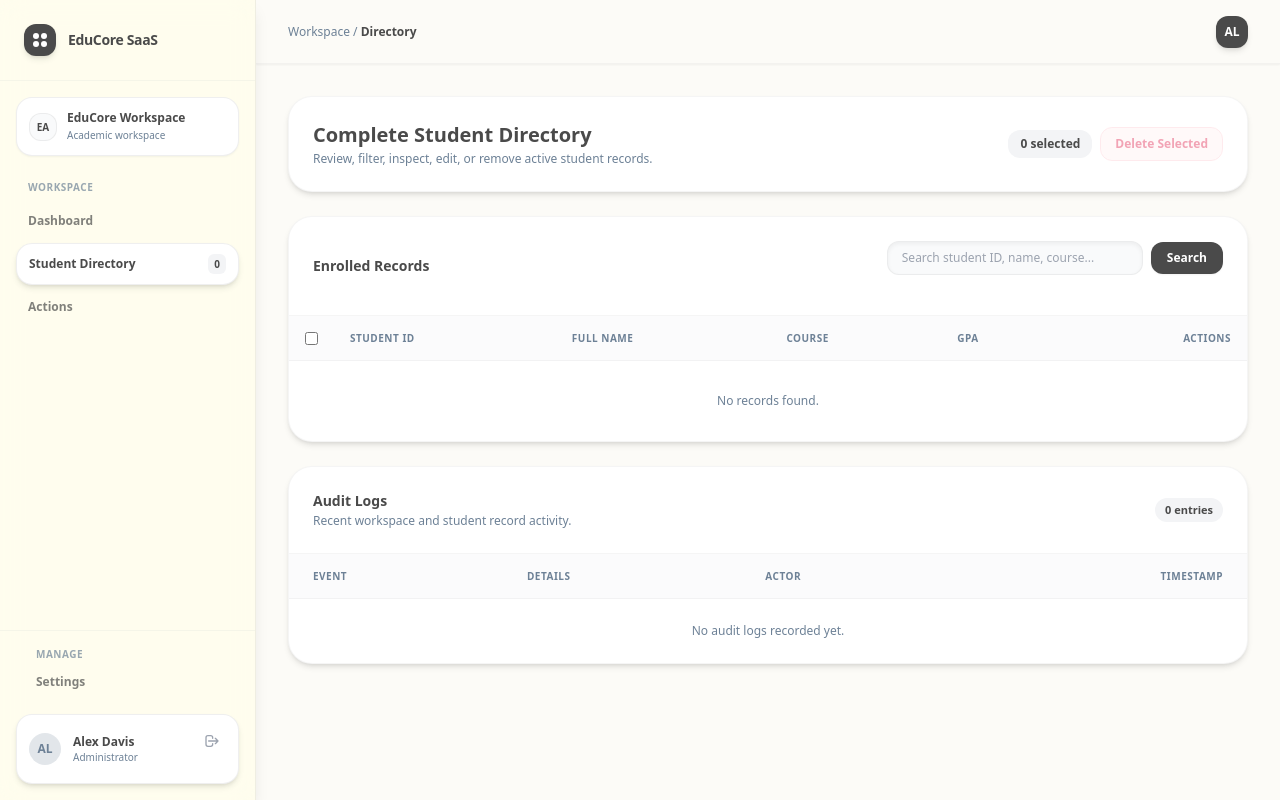
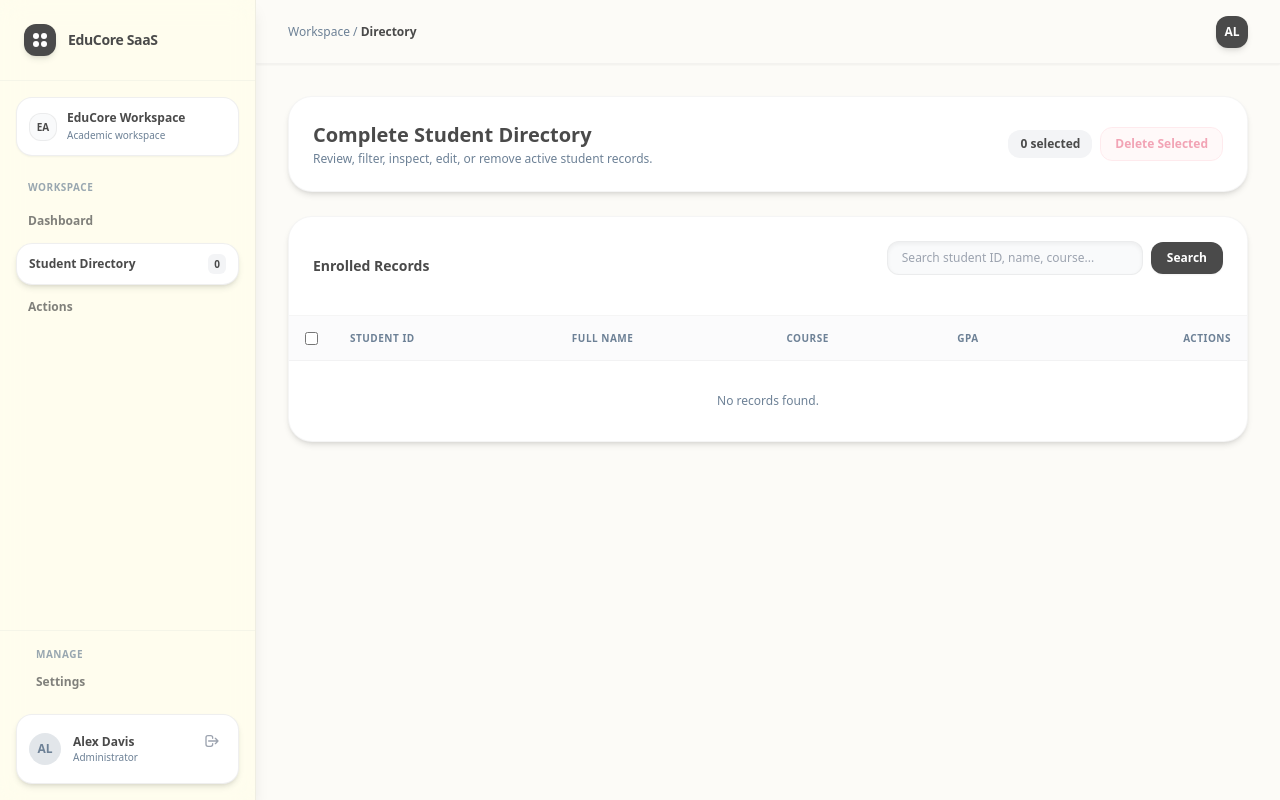
Before and after one commit to georgealmadrones-del/DSA_System, a Laravel app: template resources/views/students/directory.blade.php in a window 1280 px wide. Run offline with Laravel 12, Linux system fonts and the light colour scheme; the template is opened without the code that fills it, so the values that code supplies are empty; parts of the project's set-up code (start-up, migrations or seed data) failed here and were passed over; some libraries are stand-ins or nearby versions.

Commit message:
Remove audit logs section from directory view

```diff
--- a/resources/views/students/directory.blade.php
+++ b/resources/views/students/directory.blade.php
@@ -24,7 +24,6 @@
     @php
         $gpaScale = number_format((float) ($settings['gpa_scale'] ?? 3.00), 2);
         $minGpaLabel = !empty($settings['data_integrity']) ? '1.00' : '0.00';
-        $auditEntries = isset($logs) ? collect($logs) : collect();
     @endphp
 
     <!-- Fixed Left Sidebar Navigation -->
@@ -203,45 +202,6 @@
                             @empty
                                 <tr>
                                     <td colspan="6" class="py-8 text-center text-slateblue">No records found.</td>
-                                </tr>
-                            @endforelse
-                        </tbody>
-                    </table>
-                </div>
-            </div>
-
-            <!-- Functional Audit Logs Section -->
-            <div class="bg-white rounded-3xl border border-coolgrey/20 shadow-md overflow-hidden">
-                <div class="p-6 border-b border-coolgrey/20 flex items-center justify-between">
-                    <div>
-                        <h2 class="text-sm font-bold text-charcoal">Audit Logs</h2>
-                        <p class="text-xs text-slateblue mt-0.5">Recent workspace and student record activity.</p>
-                    </div>
-                    <span class="px-2.5 py-1 bg-gray-100 text-charcoal rounded-xl text-[11px] font-bold">{{ $auditEntries->count() }} entries</span>
-                </div>
-                <div class="overflow-x-auto">
-                    <table class="w-full text-left border-collapse text-xs">
-                        <thead>
-                            <tr class="bg-gray-50/70 border-b border-coolgrey/20 text-[10px] font-bold text-slateblue uppercase tracking-wider">
-                                <th class="py-3.5 px-6">Event</th>
-                                <th class="py-3.5 px-6">Details</th>
-                                <th class="py-3.5 px-6">Actor</th>
-                                <th class="py-3.5 px-6 text-right">Timestamp</th>
-                            </tr>
-                        </thead>
-                        <tbody class="divide-y divide-coolgrey/10">
-                            @forelse ($auditEntries as $log)
-                                <tr class="hover:bg-gray-50/50 transition">
-                                    <td class="py-3.5 px-6 font-bold text-charcoal">{{ $log->event ?? ($log->action ?? 'activity') }}</td>
-                                    <td class="py-3.5 px-6 text-slateblue">{{ $log->meta ?? ($log->description ?? '—') }}</td>
-                                    <td class="py-3.5 px-6 text-charcoal">{{ $log->actor_name ?? 'Administrator' }}</td>
-                                    <td class="py-3.5 px-6 text-right text-slateblue font-mono text-[11px]">
-                                        {{ $log->created_at ? \Illuminate\Support\Carbon::parse($log->created_at)->format('M d, Y H:i') : '—' }}
-                                    </td>
-                                </tr>
-                            @empty
-                                <tr>
-                                    <td colspan="4" class="py-6 text-center text-slateblue">No audit logs recorded yet.</td>
                                 </tr>
                             @endforelse
                         </tbody>
```
